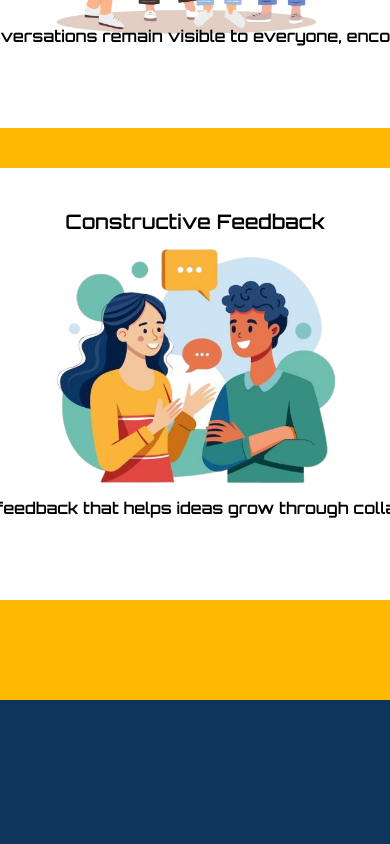
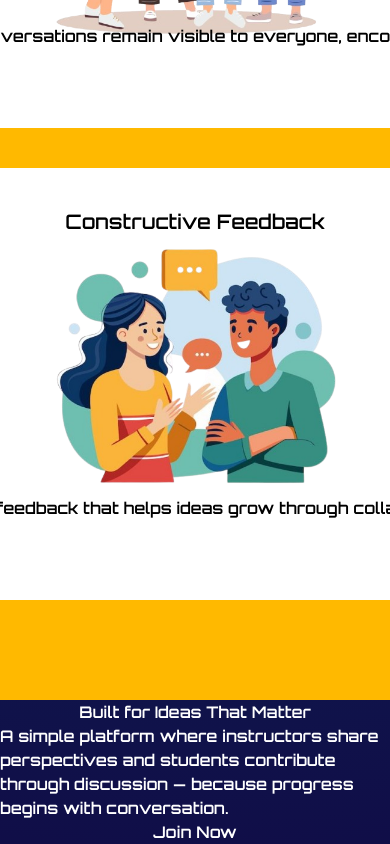
Before and after one commit to chinmay21/Auth-Revision, a React (Vite) app in the folder src/: page / in a window 390 px wide. Shown: the part 1651-2495 px from the top of the page. Before the commit the page ends 2351 px from the top, so only its background shows below. Built offline with nearby package versions, Linux system fonts and the light colour scheme.

Commit message:
Add footer section

```diff
--- a/src/src/pages/Home.jsx
+++ b/src/src/pages/Home.jsx
@@ -8,8 +8,8 @@ import fourthCard from '../assets/images/ab908510af9b6facbf2c230b84e922f0-remove
 const Home = () => {
   return (
     <div>
-    {/* Parent div of whole page */}
-        <div className='lg:h-screen lg:w-screen'>
+      {/* Parent div of whole page */}
+      <div className='lg:h-screen lg:w-screen'>
         {/* Parent div of Hero Section */}
             <div className='lg:h-screen lg:w-screen flex flex-col items-center -mb-10 gap-y-5'>
                 <div className='flex flex-row justify-between items-center lg:h-17.5 px-5 py-2 gap-x-4 mt-15 bg-amber-50 lg:w-137.5 rounded-2xl'>
@@ -43,7 +43,25 @@ const Home = () => {
                     imgSrc={fourthCard}
               />
             </div>
-        </div>
+
+            {/* Parent div of footer section */}
+            <div>
+              <div className='flex flex-col lg:w-screen text-white'>
+                <div className='flex flex-col justify-center items-center font-orbitron'>
+                  <h2>Built for Ideas That Matter</h2>
+                  <p>A simple platform where instructors share perspectives and students contribute through discussion — because progress begins with conversation.</p>
+                  <button>
+                    <span>Join Now</span>
+                  </button>
+                </div>
+
+                <div className='flex'>
+                  <div></div>
+                  <div className='flex'></div>
+                </div>
+              </div>
+            </div>
+      </div>
     </div>
   )
 }
```
